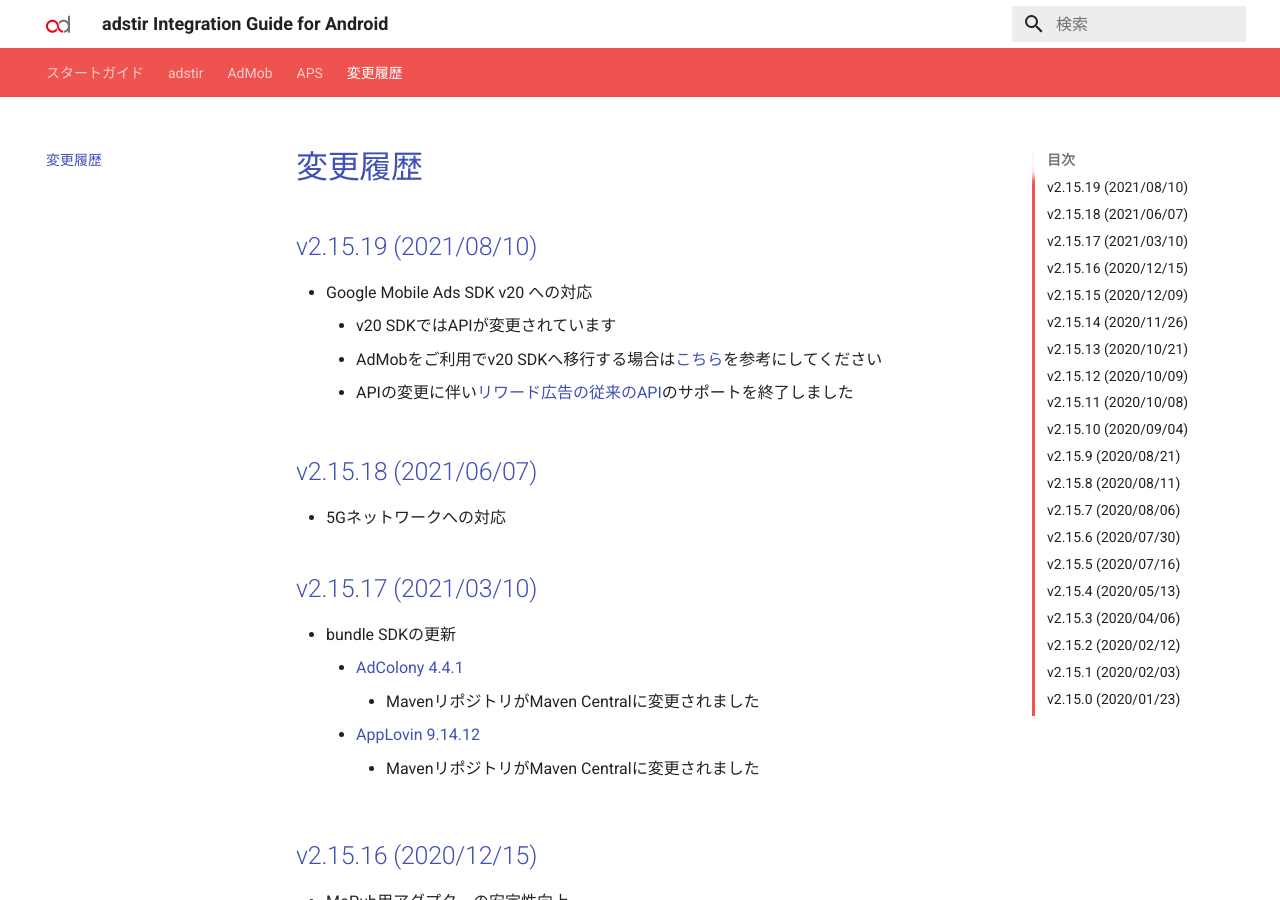
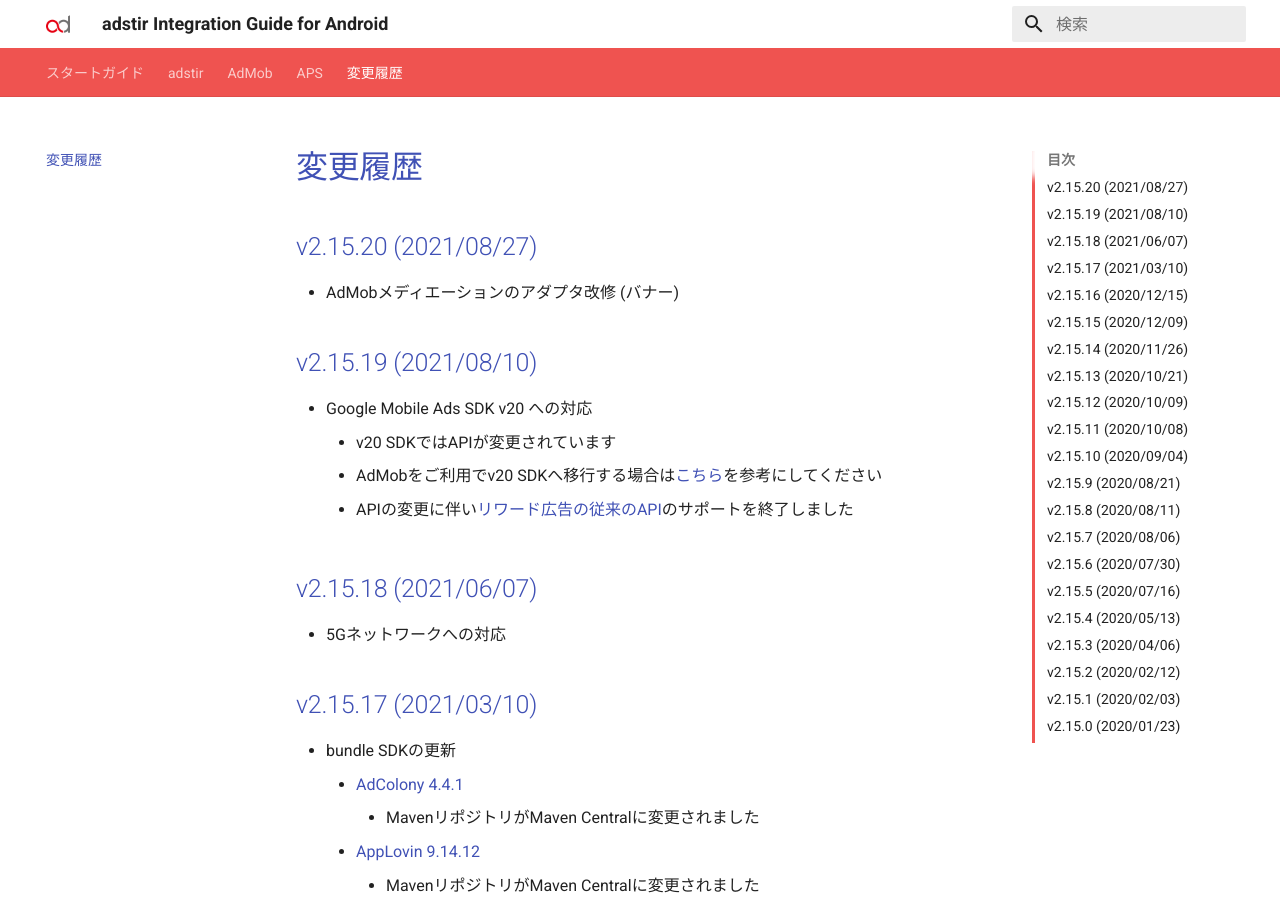
Before and after one commit to united-adstir/android-sdk-docs, an MkDocs documentation site: the page built from docs/changelog.md, in a window 1280 px wide and 900 px high. Built offline with MkDocs 1.6.1 and Material for MkDocs 9.7.7, drawn with Linux system fonts in a browser that asks for light colours; the version menu is left out.

Commit message:
adstir Android SDK 2.15.20

```diff
--- a/docs/changelog.md
+++ b/docs/changelog.md
@@ -1,4 +1,9 @@
 # 変更履歴
+
+## v2.15.20 (2021/08/27)
+
+- AdMobメディエーションのアダプタ改修 (バナー)
+
 ## v2.15.19 (2021/08/10)
 
 - Google Mobile Ads SDK v20 への対応
```
